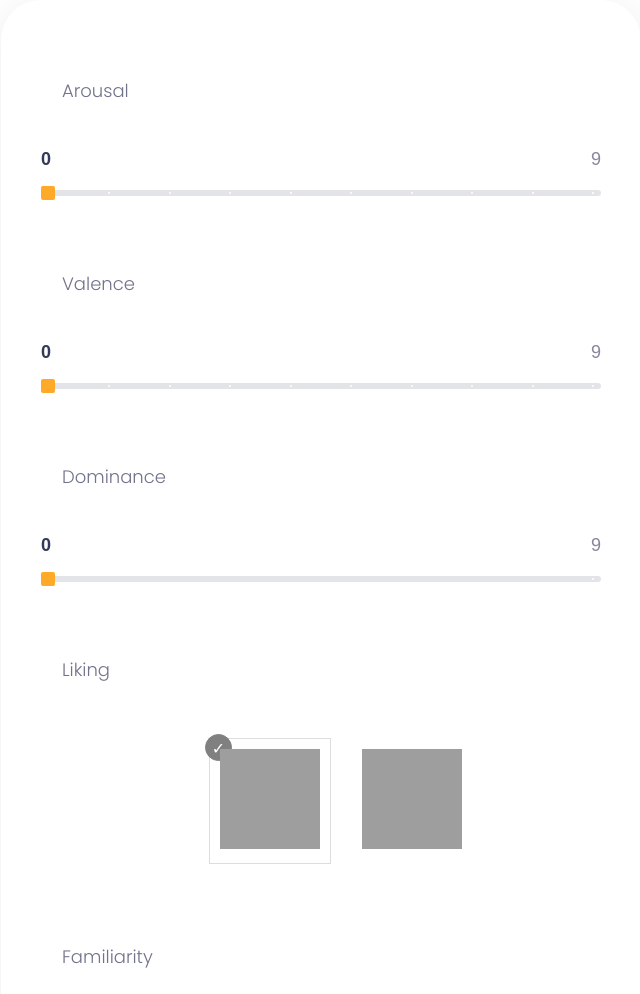
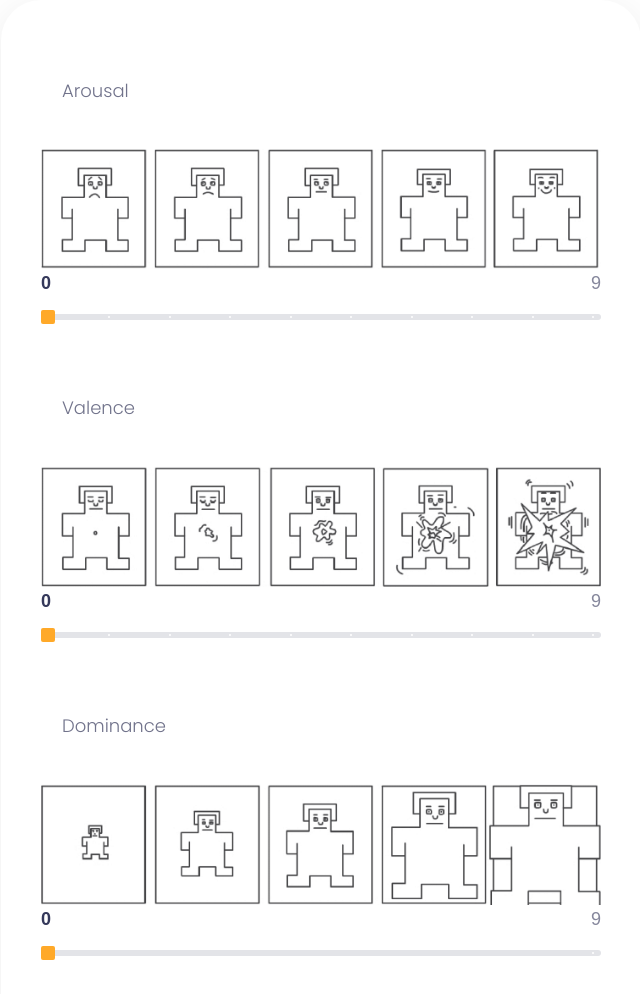
Before and after one commit to indreshp135/SAM, a plain HTML site: page index.html in a window 1280 px wide. Shown: the top 994 px of the page, without its empty margins (319-959 px from the left). Drawn offline with Linux system fonts and the light colour scheme; grey boxes are pictures that could not be loaded; a web font is replaced by a local one.

Commit message:
feat: images

```diff
--- a/index.html
+++ b/index.html
@@ -16,6 +16,7 @@
                     <div class="tick-slider-header">
                         <h5><label for="weightSlider">Arousal</label></h5>
                     </div>
+                    <img src="./images/a.png" style="width: 100%;" />
                     <div class="tick-slider-value-container">
                         <div id="weightLabelMin" class="tick-slider-label">0</div>
                         <div id="weightLabelMax" class="tick-slider-label">9</div>
@@ -31,6 +32,7 @@
                     <div class="tick-slider-header">
                         <h5><label for="sizerSlider">Valence</label></h5>
                     </div>
+                    <img src="./images/b.png" style="width: 100%;" />
                     <div class="tick-slider-value-container">
                         <div id="sizerLabelMin" class="tick-slider-label">0</div>
                         <div id="sizerLabelMax" class="tick-slider-label">9</div>
@@ -46,6 +48,7 @@
                     <div class="tick-slider-header">
                         <h5><label for="sizeSlider">Dominance</label></h5>
                     </div>
+                    <img src="./images/c.png" style="width: 100%;" />
                     <div class="tick-slider-value-container">
                         <div id="sizeLabelMin" class="tick-slider-label">0</div>
                         <div id="sizeLabelMax" class="tick-slider-label">9</div>
@@ -134,7 +137,6 @@
             </div>
         </div>
     </form>
-    <!-- partial -->
     <script src="./script.js"></script>
 
 </body>
```
Also changed, not shown: images/a.png (added), images/b.png (added), images/c.png (added).
